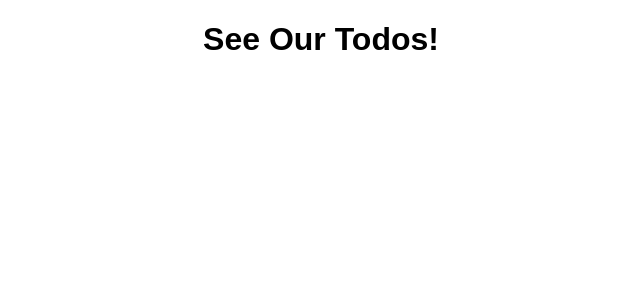
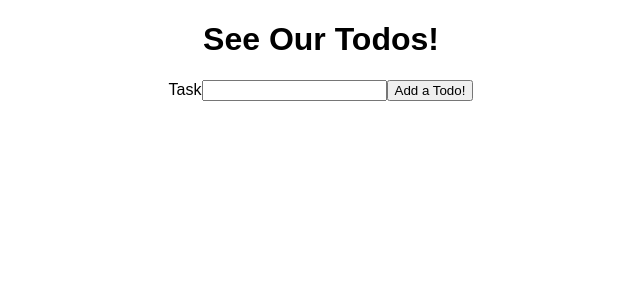
Before and after one commit to adebruyne/react-redux-todos, a React (Create React App) app: page / in a window 1280 px wide. Shown: the top 300 px of the page, without its empty margins (319-959 px from the left). Built offline with nearby package versions, Linux system fonts and the light colour scheme.

Commit message:
added function onSubmit and onChange

```diff
--- a/src/TodoList.js
+++ b/src/TodoList.js
@@ -5,22 +5,55 @@
 class TodoList extends Component {
   constructor(props) {
     super(props);
+    this.handleSubmit = this.handleSubmit.bind(this);
+    this.handleChange = this.handleChange.bind(this);
+    this.state = {
+      task: ""
+    };
   }
+
+  handleSubmit(event) {
+    event.preventDefault();
+    this.props.dispatch({
+      type: "ADD_TODO",
+      task: this.state.task
+    });
+    this.setState({
+      task: ""
+    });
+  }
+  handleChange(event) {
+    this.setState({
+      [event.target.name]: event.target.value
+    });
+  }
+
   render() {
-    let todos = [].map((task, index) => (
+    let todos = this.props.todos.map((task, index) => (
       <Todo task={task} key={index} />
     ));
     return (
       <div>
+        <form onSubmit={this.handleSubmit}>
+          <label htmlFor="task">Task</label>
+          <input
+            type="text"
+            name="task"
+            id="task"
+            onChange={this.handleChange}
+          />
+          <button>Add a Todo!</button>
+        </form>
+
         <ul>{todos}</ul>
       </div>
     );
   }
 }
-function mapStateToProps(reduxState){
-  return{
-
-  }
-};
+function mapStateToProps(reduxState) {
+  return {
+    todos: reduxState.todos
+  };
+}
 
 export default connect(mapStateToProps)(TodoList);
```
